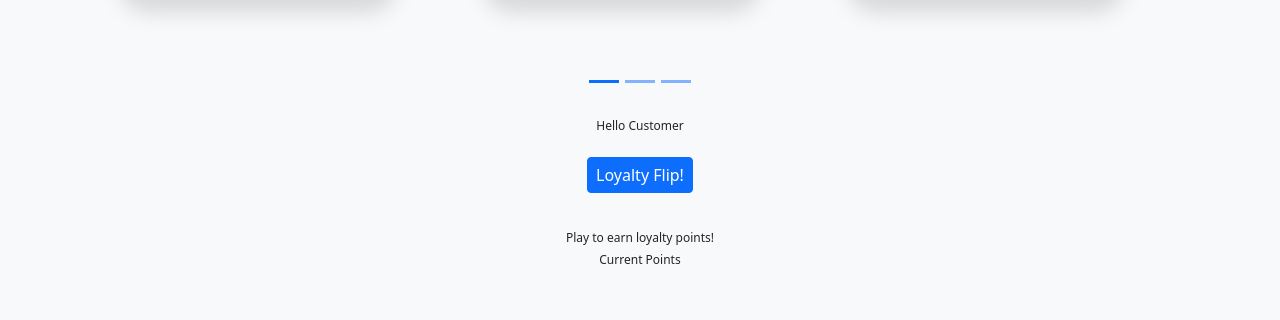
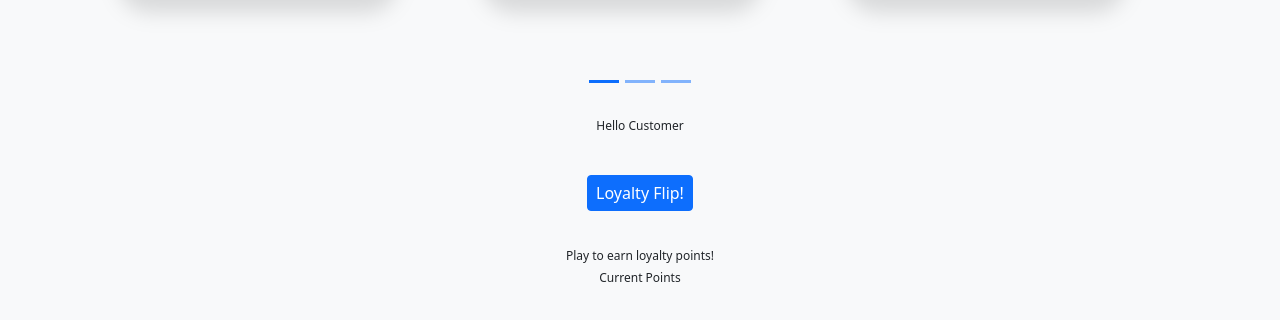
Before and after one commit to keba2993/WT-DFS-Hackathon-2022, a website: page dist/index.html in a window 1280 px wide. Shown: the part 694-1014 px from the top of the page. Drawn offline with nearby package versions, Linux system fonts and the light colour scheme.

Commit message:
fix spacing

```diff
--- a/dist/index.html
+++ b/dist/index.html
@@ -794,7 +794,8 @@
             <div class="row mb-5">
                 <div class="col text-center">
                     <!-- Button to Open the Modal -->
-                    <p id = "loyaltyId">Hello Customer <br><br></p>
+                    <p id = "loyaltyId">Hello Customer</p>
+                    <br><br>
                     <button type="button" class="btn btn-primary" data-bs-toggle="modal" data-bs-target="#myModal">
                         Loyalty Flip!
                     </button>
```
